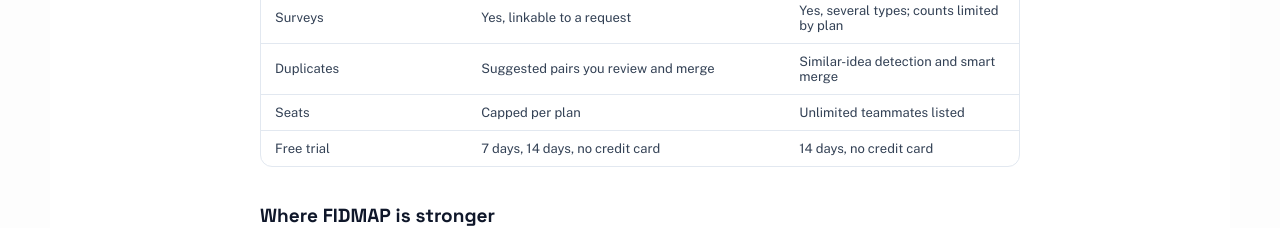
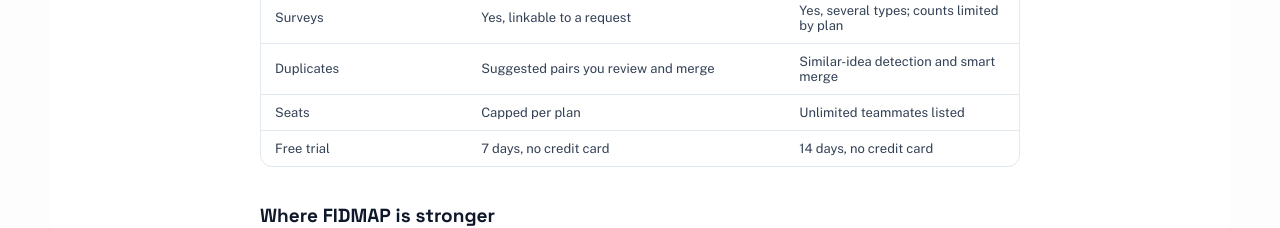
Before and after one commit to Adagash05/Fidmap_Front, a React (Vite) app: page /alternatives/frill in a window 1280 px wide. Shown: the part 1300-1528 px from the top of the page. Built offline with nearby package versions, Linux system fonts and the light colour scheme; no server answers.

Commit message:
edited frill comarison file

```diff
--- a/src/pages/Alternatives/FrillAlternative.jsx
+++ b/src/pages/Alternatives/FrillAlternative.jsx
@@ -50,11 +50,7 @@
         "Similar-idea detection and smart merge",
       ],
       ["Seats", "Capped per plan", "Unlimited teammates listed"],
-      [
-        "Free trial",
-        "7 days, 14 days, no credit card",
-        "14 days, no credit card",
-      ],
+      ["Free trial", "7 days, no credit card", "14 days, no credit card"],
     ]}
     fidmapStrengths={[
       "Every score explains itself and shows how uncertain it is when evidence is missing, and the final human decision is recorded next to it.",
```
